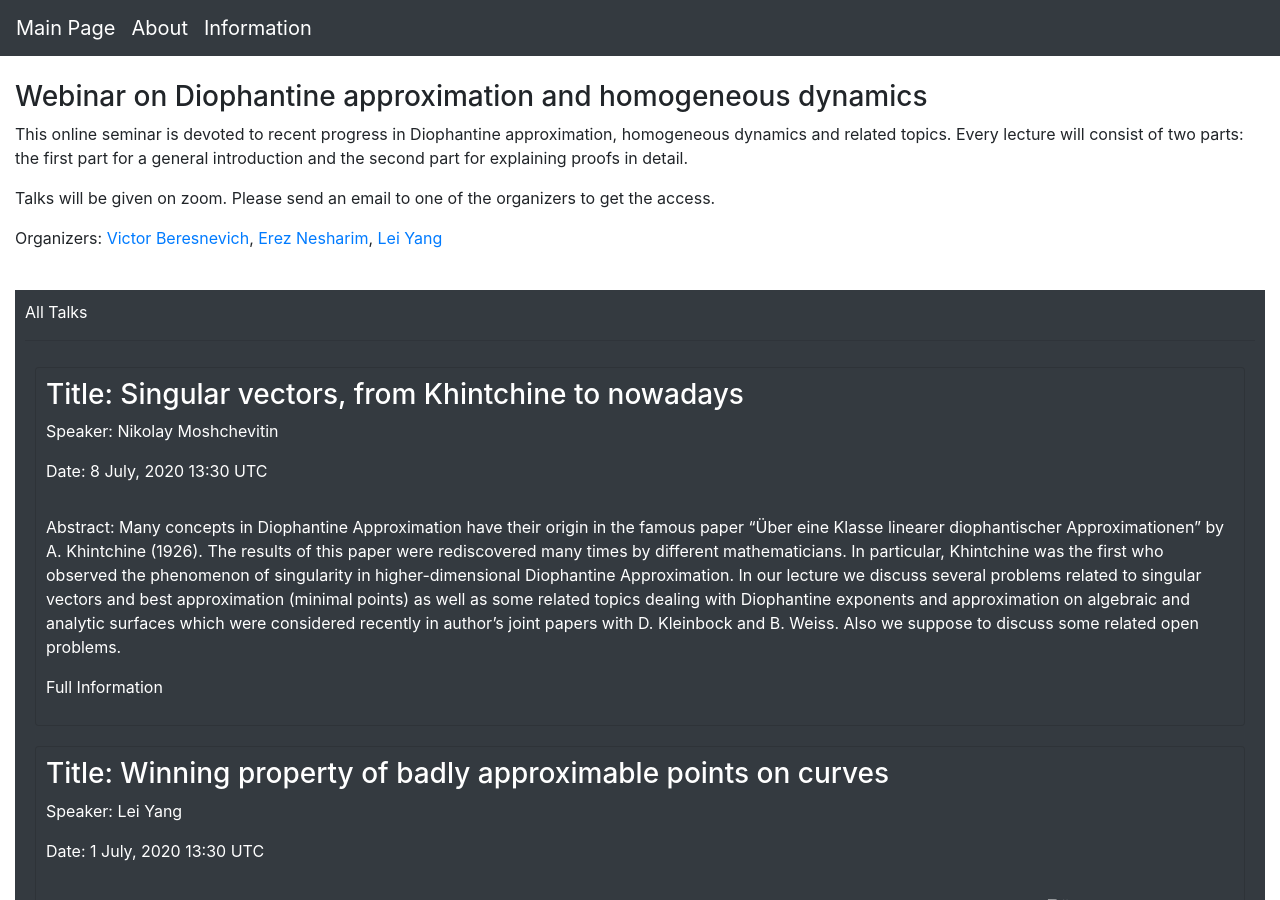
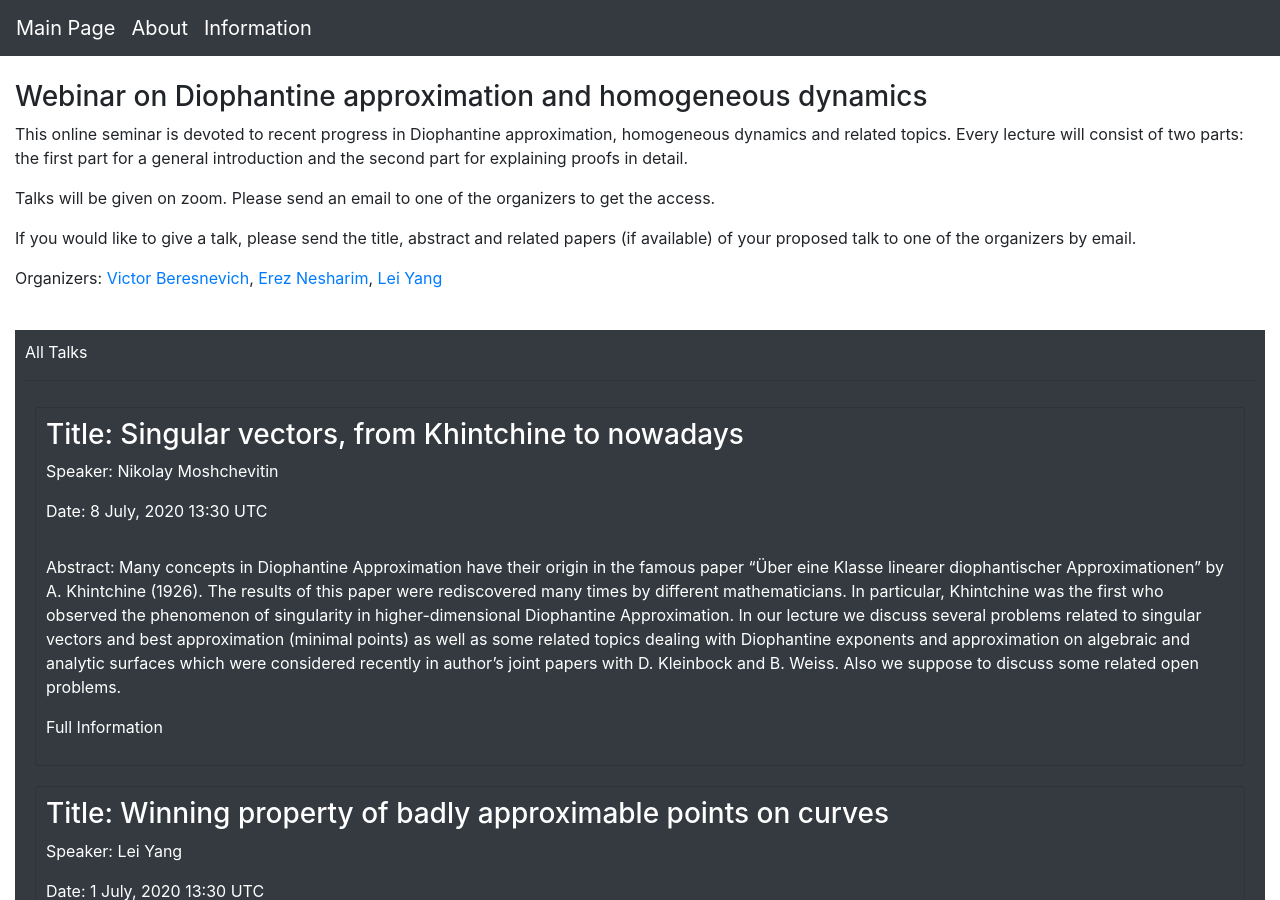
Before and after one commit to lively-cat-lover/DAHD-webinar, a Jekyll site: the page built from index.md, in a window 1280 px wide and 900 px high. Built offline with Jekyll 4.4.1, drawn with Linux system fonts in a browser that asks for light colours; formulas are drawn with MathJax 3; our own code applies the rules of GitHub Pages for plain Markdown files.

Commit message:
add invitation for giving talks

```diff
--- a/index.md
+++ b/index.md
@@ -11,4 +11,6 @@ This online seminar is devoted to recent progress in Diophantine approximation,
 
 Talks will be given on zoom. Please send an email to one of the organizers to get the access.
 
+If you would like to give a talk, please send the title, abstract and related papers (if available) of your proposed talk to one of the organizers by email.
+
 Organizers: [Victor Beresnevich](mailto:victor.beresnevich@york.ac.uk), [Erez Nesharim](mailto:ereznesh@gmail.com), [Lei Yang](mailto:lyang861028@gmail.com)
```
